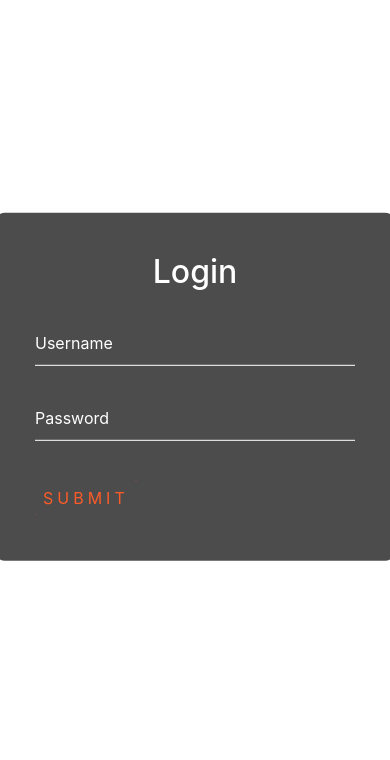
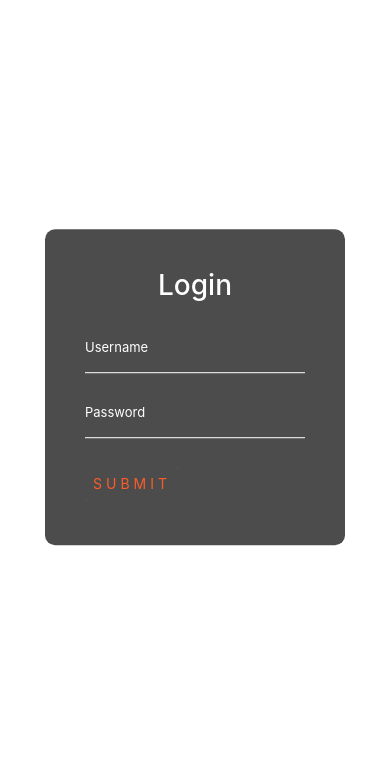
Before and after one commit to j0sephsasson/studio-lock, a Flask app: page /login in a window 390 px wide. Shown: the part 111-871 px from the top of the page. Run offline with Flask 2, Linux system fonts and the light colour scheme; some libraries are stand-ins or nearby versions; some web fonts are replaced.

Commit message:
cleaned up login template

```diff
--- a/app/static/css/style.css
+++ b/app/static/css/style.css
@@ -1030,7 +1030,7 @@ body {
   position: absolute;
   top: 50%;
   left: 50%;
-  width: 400px;
+  width: 350px;
   padding: 40px;
   transform: translate(-50%, -50%);
   background: rgba(0,0,0,.7);
@@ -1039,8 +1039,24 @@ body {
   border-radius: 10px;
 }
 
-.login-box h2 {
-  margin: 0 0 30px;
+@media (max-width: 600px) {
+  .login-box {
+    position: absolute;
+    top: 50%;
+    left: 50%;
+    width: 300px;
+    padding: 40px;
+    transform: translate(-50%, -50%);
+    background: rgba(0,0,0,.7);
+    box-sizing: border-box;
+    /* box-shadow: 0 15px 25px rgba(0,0,0,.6); */
+    border-radius: 10px;
+    margin: auto;
+  }
+}
+
+.login-box h3 {
+  margin: 0 0 25px;
   padding: 0;
   color: #fff;
   text-align: center;
@@ -1055,7 +1071,7 @@ body {
   padding: 10px 0;
   font-size: 16px;
   color: #fff;
-  margin-bottom: 30px;
+  margin-bottom: 20px;
   border: none;
   border-bottom: 1px solid #fff;
   outline: none;
@@ -1066,7 +1082,7 @@ body {
   top:0;
   left: 0;
   padding: 10px 0;
-  font-size: 16px;
+  font-size: 13px;
   color: #fff;
   pointer-events: none;
   transition: .5s;
@@ -1085,7 +1101,7 @@ body {
   display: inline-block;
   padding: 5px 8px;
   color: #fd5c28;
-  font-size: 16px;
+  font-size: 14px;
   text-decoration: none;
   text-transform: uppercase;
   overflow: hidden;
@@ -1142,7 +1158,7 @@ body {
   position: absolute;
   top: 50%;
   left: 50%;
-  width: 400px;
+  width: 350px;
   height: 400px;
   padding: 40px;
   transform: translate(-50%, -50%);
@@ -1151,6 +1167,25 @@ body {
   /* box-shadow: 0 15px 25px rgba(0,0,0,.6); */
   border-radius: 10px;
   overflow-y: scroll;
+}
+@media (max-width: 600px) {
+  .signup-box {
+    position: absolute;
+    top: 50%;
+    left: 50%;
+    width: 300px;
+    height: 400px;
+    padding: 40px;
+    transform: translate(-50%, -50%);
+    background: rgba(0,0,0,.7);
+    box-sizing: border-box;
+    /* box-shadow: 0 15px 25px rgba(0,0,0,.6); */
+    border-radius: 10px;
+    margin: auto;
+  }
+  .signup-box::-webkit-scrollbar {
+    display: none;
+  }
 }
 .signup-box::-webkit-scrollbar {
   width: 10px;
--- a/app/templates/login.html
+++ b/app/templates/login.html
@@ -9,7 +9,7 @@
         </div>
         {% endif %}
     {% endwith %}
-  <h2>Login</h2>
+  <h3>Login</h3>
   <form method="POST" action="/login_post" id="myForm-login">
     <div class="user-box">
       <input type="text" name="username" required="">
```
